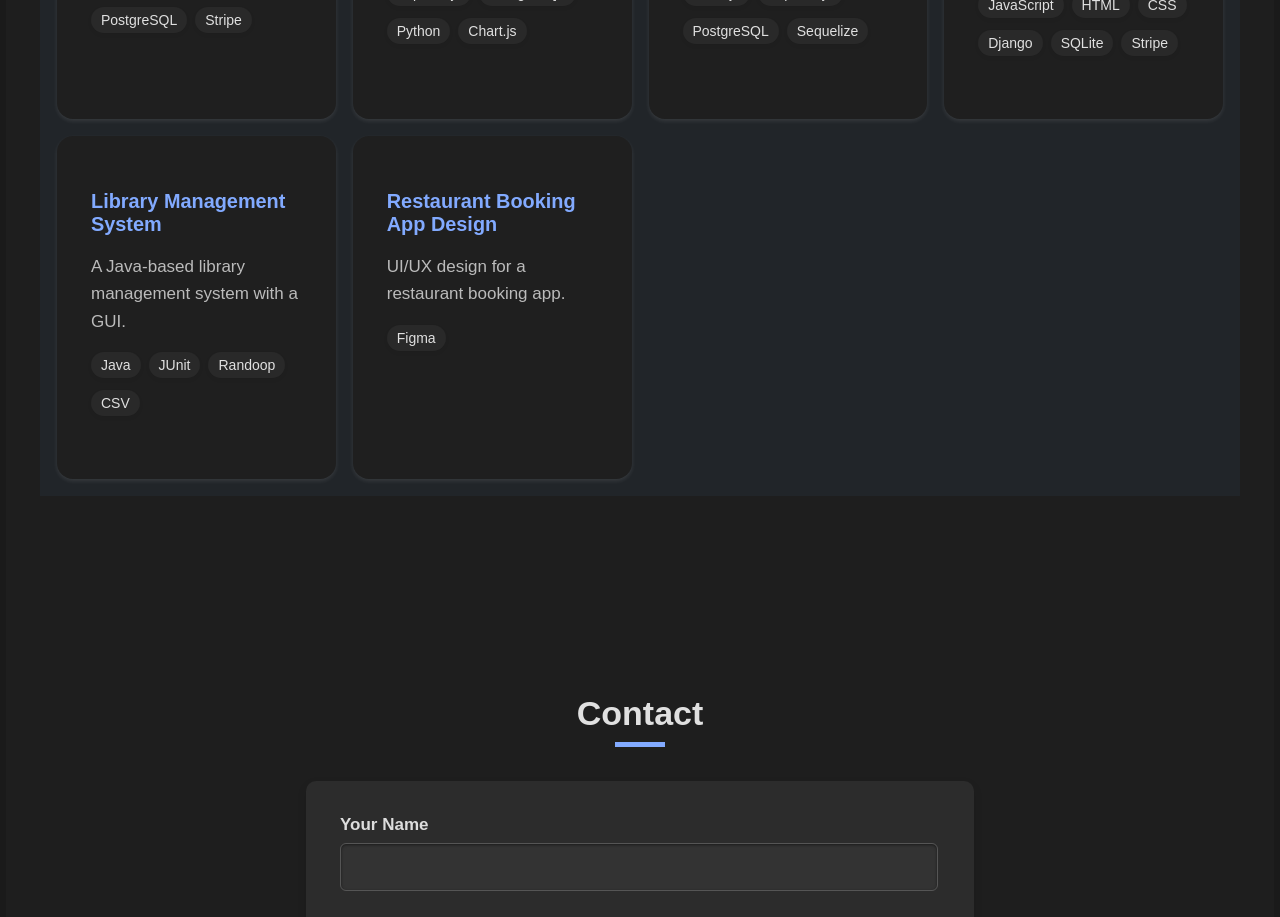
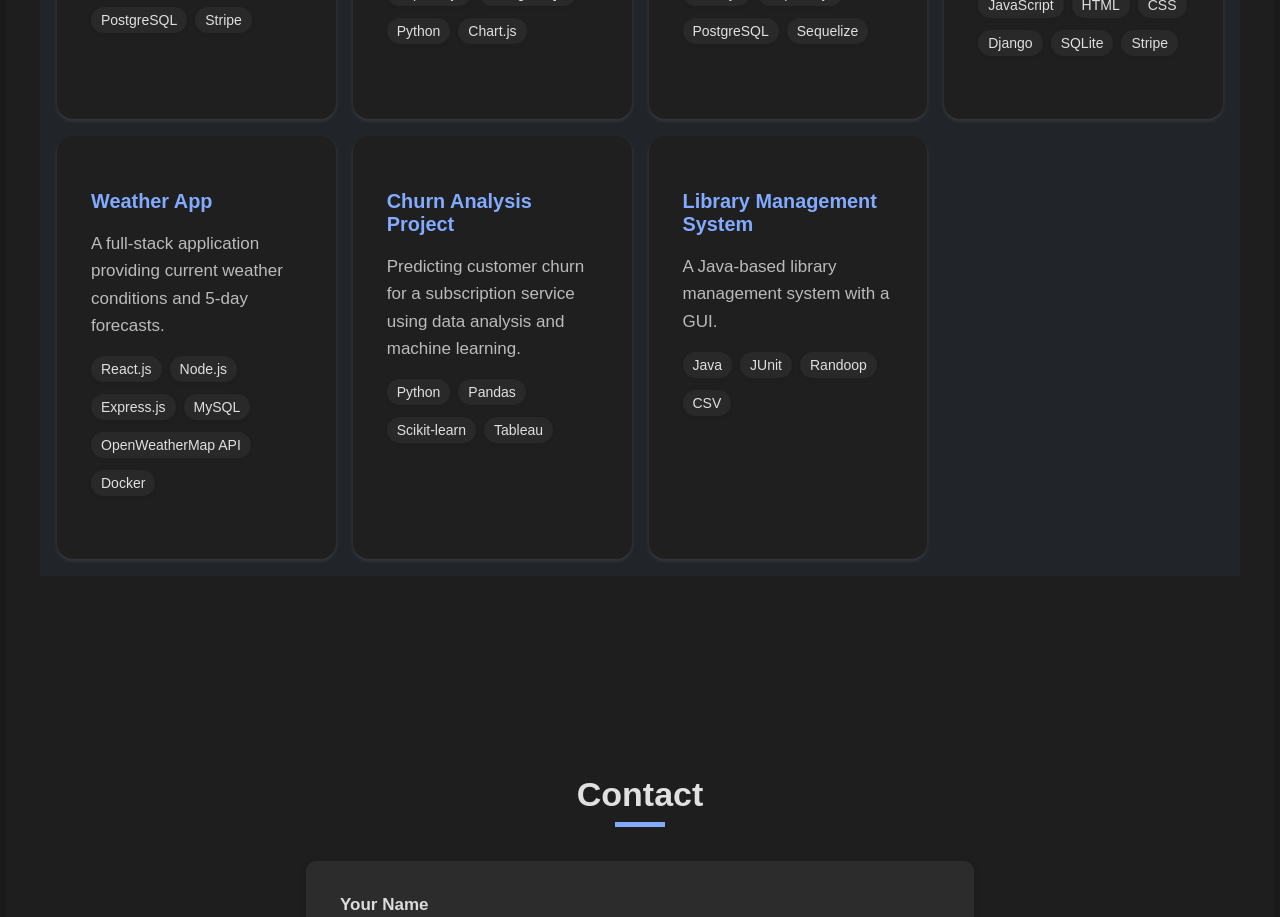
Before and after one commit to chrispsang/my-portfolio, a React (Create React App) app: page / in a window 1280 px wide. Shown: the part 8060-8977 px from the top of the page. Built offline with nearby package versions, Linux system fonts and the light colour scheme.

Commit message:
refactor projects

```diff
--- a/src/App.js
+++ b/src/App.js
@@ -100,7 +100,7 @@ function App() {
         "Enhanced my expertise in backend development by integrating third-party payment systems and implementing secure, role-based access controls.",
       ],
       techStack: ["React", "NestJS", "PostgreSQL", "Stripe"],
-      screenshots: ["/bookingsystem1.png", "/bookingsystem2.png"],
+      screenshots: ["bookingsystem1.png", "bookingsystem2.png"],
       githubLink: "https://github.com/chrispsang/Booking-System.git",
       siteLink: "https://booking-system-muqm.onrender.com/",
     },
@@ -120,7 +120,7 @@ function App() {
         "Python",
         "Chart.js",
       ],
-      screenshots: ["/wellnesswise.png"],
+      screenshots: ["wellnesswise.png"],
       githubLink: "https://github.com/chrispsang/Wellness-Wise.git",
       siteLink: "https://wellness-wise.vercel.app",
     },
@@ -172,26 +172,26 @@ function App() {
     //   githubLink: "https://github.com/chrispsang/Arcade-games",
     //   siteLink: "https://chrispsang.github.io/Arcade-games",
     // },
-    // {
-    //   title: "Weather App",
-    //   shortDescription:
-    //     "A full-stack application providing current weather conditions and 5-day forecasts.",
-    //   description:
-    //     "The Weather App is a comprehensive full-stack web application that enables users to search for current weather conditions and view 5-day forecasts for any city. This project was particularly satisfying as it allowed me to dive deep into full-stack development, from front-end user interface design to backend API integration. Deploying the application with Docker was especially intriguing, providing hands-on experience with containerization. The ability to save favorite locations added a personalized touch that enhances user experience.",
-    //   keyLearnings: [
-    //     "Strengthened my understanding of full-stack development by building a weather application with React.js and Node.js, and gained valuable experience in deploying applications using Docker.",
-    //   ],
-    //   techStack: [
-    //     "React.js",
-    //     "Node.js",
-    //     "Express.js",
-    //     "MySQL",
-    //     "OpenWeatherMap API",
-    //     "Docker",
-    //   ],
-    //   screenshots: ["/weatherapp.png"],
-    //   githubLink: "https://github.com/chrispsang/Weather-App",
-    // },
+    {
+      title: "Weather App",
+      shortDescription:
+        "A full-stack application providing current weather conditions and 5-day forecasts.",
+      description:
+        "The Weather App is a comprehensive full-stack web application that enables users to search for current weather conditions and view 5-day forecasts for any city. This project was particularly satisfying as it allowed me to dive deep into full-stack development, from front-end user interface design to backend API integration. Deploying the application with Docker was especially intriguing, providing hands-on experience with containerization. The ability to save favorite locations added a personalized touch that enhances user experience.",
+      keyLearnings: [
+        "Strengthened my understanding of full-stack development by building a weather application with React.js and Node.js, and gained valuable experience in deploying applications using Docker.",
+      ],
+      techStack: [
+        "React.js",
+        "Node.js",
+        "Express.js",
+        "MySQL",
+        "OpenWeatherMap API",
+        "Docker",
+      ],
+      screenshots: ["weatherapp.png"],
+      githubLink: "https://github.com/chrispsang/Weather-App",
+    },
 
     // {
     //   title: "Healthcare Data Analysis Project",
@@ -212,21 +212,21 @@ function App() {
     //   screenshots: ["/feature_importance.png", "/correlation_heatmap.png"],
     //   githubLink: "https://github.com/chrispsang/HealthCare-DataAnalysis.git",
     // },
-    // {
-    //   title: "Churn Analysis Project",
-    //   shortDescription:
-    //     "Predicting customer churn for a subscription service using data analysis and machine learning.",
-    //   description:
-    //     "This project involved analyzing customer data to identify patterns and predict churn in a subscription-based service. By building and evaluating predictive models, I uncovered key factors driving customer churn, offering actionable insights for retention strategies. The project also emphasized visual storytelling through data, using Tableau to create an insightful dashboard.",
-    //   keyLearnings: [
-    //     "Enhanced skills in data preprocessing, exploratory data analysis, and model evaluation, with a strong emphasis on visual storytelling using Tableau.",
-    //   ],
-    //   techStack: ["Python", "Pandas", "Scikit-learn", "Tableau"],
-    //   screenshots: ["/Dashboard.jpg"],
-    //   githubLink: "https://github.com/chrispsang/CustomerChurnAnalysis.git",
-    //   siteLink:
-    //     "https://public.tableau.com/views/ChurnAnalysisDashboard_17225321250850/Dashboard1?:language=en-US&:sid=&:redirect=auth&:display_count=n&:origin=viz_share_link",
-    // },
+    {
+      title: "Churn Analysis Project",
+      shortDescription:
+        "Predicting customer churn for a subscription service using data analysis and machine learning.",
+      description:
+        "This project involved analyzing customer data to identify patterns and predict churn in a subscription-based service. By building and evaluating predictive models, I uncovered key factors driving customer churn, offering actionable insights for retention strategies. The project also emphasized visual storytelling through data, using Tableau to create an insightful dashboard.",
+      keyLearnings: [
+        "Enhanced skills in data preprocessing, exploratory data analysis, and model evaluation, with a strong emphasis on visual storytelling using Tableau.",
+      ],
+      techStack: ["Python", "Pandas", "Scikit-learn", "Tableau"],
+      screenshots: ["Dashboard.jpg"],
+      githubLink: "https://github.com/chrispsang/CustomerChurnAnalysis.git",
+      siteLink:
+        "https://public.tableau.com/views/ChurnAnalysisDashboard_17225321250850/Dashboard1?:language=en-US&:sid=&:redirect=auth&:display_count=n&:origin=viz_share_link",
+    },
     {
       title: "Library Management System",
       shortDescription: "A Java-based library management system with a GUI.",
@@ -236,22 +236,22 @@ function App() {
         "Gained experience in group collaboration, applying software design principles and patterns, creating a modular codebase, and implementing automated testing to ensure system reliability.",
       ],
       techStack: ["Java", "JUnit", "Randoop", "CSV"],
-      screenshots: ["/library.png"],
+      screenshots: ["library.png"],
       githubLink: "https://github.com/chrispsang/Library-Management-System",
     },
-    {
-      title: "Restaurant Booking App Design",
-      shortDescription: "UI/UX design for a restaurant booking app.",
-      description:
-        "This project involved collaboratively designing a restaurant booking app prototype as part of a user interface course. The design process included conducting user research, creating wireframes, and iteratively refining the interface based on feedback. The project emphasized applying UI/UX principles to create an intuitive and user-friendly app design.",
-      keyLearnings: [
-        "Enhanced my understanding of user-centered design, from conducting user research to creating wireframes and mockups. Improved my ability to incorporate feedback and iteratively refine designs.",
-      ],
-      techStack: ["Figma"],
-      screenshots: ["/restaurant.png"],
-      siteLink:
-        "https://www.figma.com/design/CYCLvqAtJ7b1iT5tkxtoH2/Restaurant-Booking-App?node-id=0-1&t=q4sGhikEHVEfju3S-0",
-    },
+    // {
+    //   title: "Restaurant Booking App Design",
+    //   shortDescription: "UI/UX design for a restaurant booking app.",
+    //   description:
+    //     "This project involved collaboratively designing a restaurant booking app prototype as part of a user interface course. The design process included conducting user research, creating wireframes, and iteratively refining the interface based on feedback. The project emphasized applying UI/UX principles to create an intuitive and user-friendly app design.",
+    //   keyLearnings: [
+    //     "Enhanced my understanding of user-centered design, from conducting user research to creating wireframes and mockups. Improved my ability to incorporate feedback and iteratively refine designs.",
+    //   ],
+    //   techStack: ["Figma"],
+    //   screenshots: ["restaurant.png"],
+    //   siteLink:
+    //     "https://www.figma.com/design/CYCLvqAtJ7b1iT5tkxtoH2/Restaurant-Booking-App?node-id=0-1&t=q4sGhikEHVEfju3S-0",
+    // },
   ];
 
   const skills = {
```
